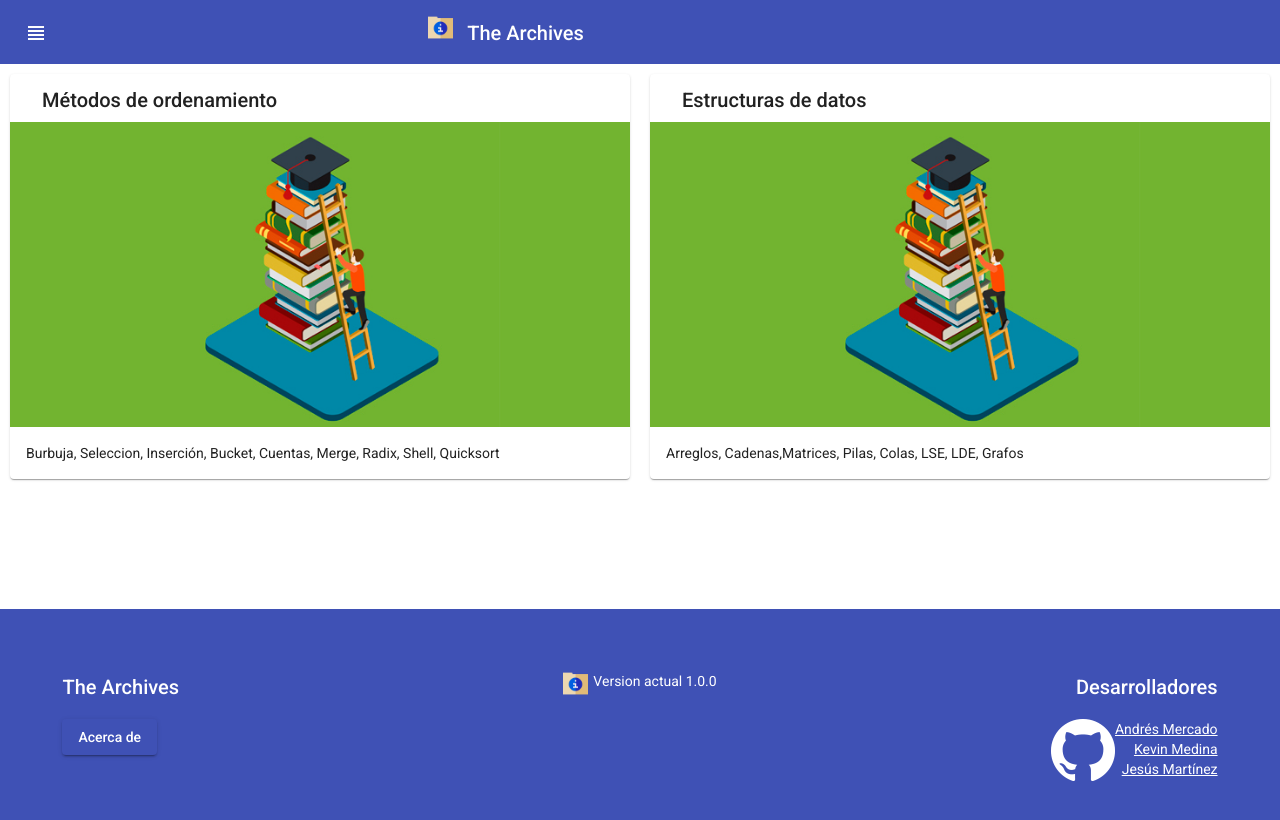
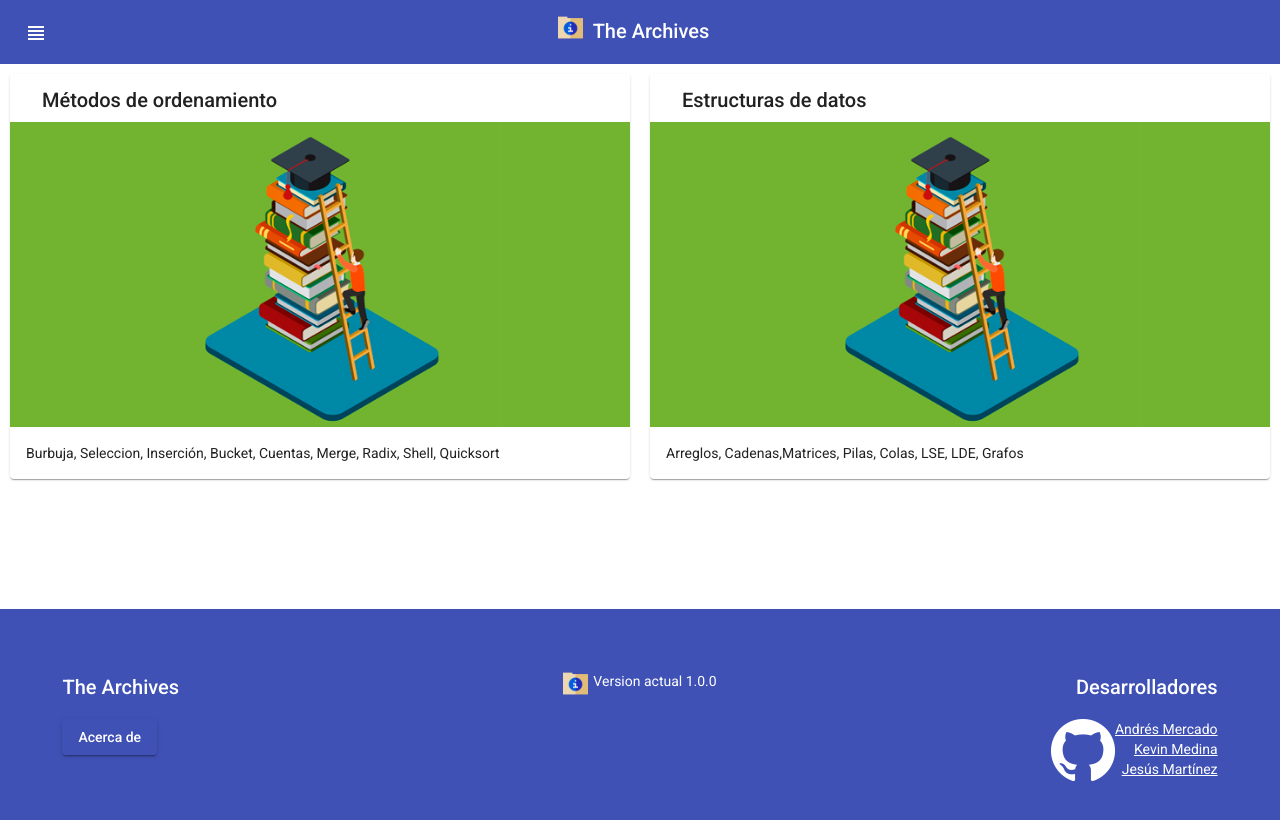
Before and after one commit to JesusMartinez20/TheArchives, an Angular app: page / in a window 1280 px wide. Shown: the top 820 px of the page. Built offline with nearby package versions, Linux system fonts and the light colour scheme.

Commit message:
Titulo centrado

```diff
--- a/src/app/app.component.html
+++ b/src/app/app.component.html
@@ -34,7 +34,7 @@
           </mat-menu>
     </div>
 
-    <div class="titulo, header" routerLink="">
+    <div class="header" style="display: flex;justify-content: center;" routerLink="">
         <span>
             <img src="assets\carpeta.png" height="25" width="25">
           </span>
```
